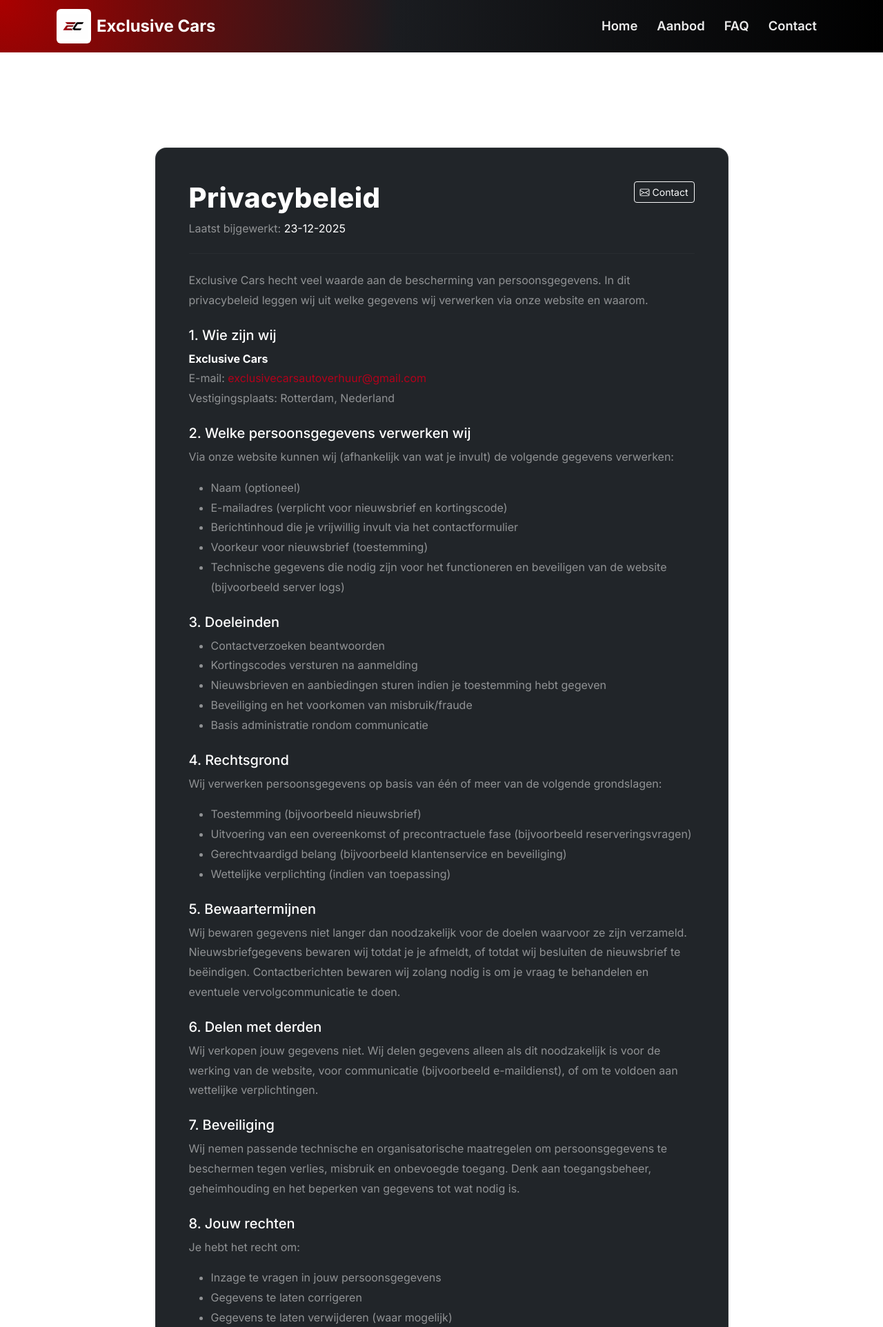
After one commit to hamza-1034556/Exclusive-Cars-Automotive, a Flask app: page /privacybeleid in a window 1280 px wide. The commit adds this page. Shown: the top 1924 px of the page at 69% size. Run offline with Flask 3, Linux system fonts and the light colour scheme.

Commit message:
email en fotos geupdate

```diff
--- a/app.py
+++ b/app.py
@@ -1,10 +1,9 @@
 from flask import Flask, render_template, request, redirect, url_for, flash
 import os
-import re
 import sqlite3
 import secrets
 import string
-from datetime import datetime
+from datetime import datetime, date
 import smtplib
 from email.message import EmailMessage
 from dotenv import load_dotenv
@@ -16,6 +15,7 @@
 app.secret_key = os.environ.get("SECRET_KEY", "dev-secret-key-change-in-production")
 
 DB_PATH = os.path.join(os.path.dirname(__file__), "exclusivecars.db")
+
 
 CARS = [
     {
@@ -32,10 +32,13 @@
         "zero_to_hundred": 4.6,
         "top_speed": 270,
         "images": [
-            "img/cars/golf-85-r-carbon/01.png",
-            "img/cars/golf-85-r-carbon/02.png",
-            "img/cars/golf-85-r-carbon/03.png",
-            "img/cars/golf-85-r-carbon/04.png",
+            "img/cars/golf-85-r-carbon/01.jpg",
+            "img/cars/golf-85-r-carbon/02.jpg",
+            "img/cars/golf-85-r-carbon/03.jpg",
+            "img/cars/golf-85-r-carbon/04.jpg",
+            "img/cars/golf-85-r-carbon/05.jpg",
+            "img/cars/golf-85-r-carbon/06.jpg",
+            "img/cars/golf-85-r-carbon/07.jpg",
         ],
         "description": (
             "Kracht, precisie en exclusiviteit komen samen in deze Black Edition.\n\n"
@@ -62,7 +65,9 @@
         "transmission": "Automaat",
         "zero_to_hundred": 3.2,
         "top_speed": 290,
-        "images": ["img/cars/audi-rs3-2025/01.png"],
+        "images": [
+            "img/cars/audi-rs3-2025/01.png",
+        ],
         "description": "De koning van de hyper hatch, een legendarisch blok met het beste geluid van 2026.",
     },
 ]
@@ -92,24 +97,18 @@
         conn.commit()
 
 
-def is_valid_email(email: str) -> bool:
-    if not email:
-        return False
-    return re.match(r"^[^@\s]+@[^@\s]+\.[^@\s]+$", email) is not None
-
-
 def generate_discount_code(prefix: str = "EC", length: int = 8) -> str:
     alphabet = string.ascii_uppercase + string.digits
     token = "".join(secrets.choice(alphabet) for _ in range(length))
     return f"{prefix}-{token}"
 
 
-def send_email(to_email: str, subject: str, body: str) -> bool:
+def send_email(to_email: str, subject: str, body_text: str, body_html: str | None = None) -> bool:
     """
-    Gmail SMTP.
+    Mailfunctie via Gmail SMTP.
     Vereist env vars:
-      EMAIL_USER=exclusivecarsautoverhuur@gmail.com
-      EMAIL_APP_PASSWORD=Google App Password (16 chars, zonder spaties)
+      EMAIL_USER
+      EMAIL_APP_PASSWORD (Gmail App Password)
     """
     email_user = os.environ.get("EMAIL_USER")
     email_pass = os.environ.get("EMAIL_APP_PASSWORD")
@@ -118,13 +117,17 @@
         return False
 
     msg = EmailMessage()
-    msg["From"] = email_user
+    msg["From"] = f"Exclusive Cars <{email_user}>"
     msg["To"] = to_email
     msg["Subject"] = subject
-    msg.set_content(body)
+
+    msg.set_content(body_text)
+
+    if body_html:
+        msg.add_alternative(body_html, subtype="html")
 
     try:
-        with smtplib.SMTP("smtp.gmail.com", 587) as smtp:
+        with smtplib.SMTP("smtp.gmail.com", 587, timeout=20) as smtp:
             smtp.ehlo()
             smtp.starttls()
             smtp.login(email_user, email_pass)
@@ -134,12 +137,28 @@
         return False
 
 
-def send_admin_email(subject: str, body: str) -> bool:
+def send_admin_email(subject: str, body_text: str, body_html: str | None = None) -> bool:
     email_user = os.environ.get("EMAIL_USER")
     mail_to = os.environ.get("MAIL_TO") or email_user
     if not mail_to:
         return False
-    return send_email(mail_to, subject, body)
+    return send_email(mail_to, subject, body_text, body_html)
+
+
+def looks_like_email(value: str) -> bool:
+    v = (value or "").strip()
+    return "@" in v and "." in v and " " not in v and len(v) <= 254
+
+
+def build_external_url(endpoint: str, **values) -> str:
+    """
+    Biedt een stabiele base URL als je BASE_URL in .env zet (aanrader zodra je live staat).
+    Anders valt terug op url_for(..., _external=True) op basis van de huidige request host.
+    """
+    base = (os.environ.get("BASE_URL") or "").strip().rstrip("/")
+    if base:
+        return base + url_for(endpoint, **values)
+    return url_for(endpoint, _external=True, **values)
 
 
 init_db()
@@ -169,6 +188,16 @@
     return render_template("faq.html")
 
 
+@app.route("/privacybeleid")
+def privacybeleid():
+    return render_template("privacybeleid.html", datum=date.today().strftime("%d-%m-%Y"))
+
+
+@app.route("/algemene-voorwaarden")
+def algemene_voorwaarden():
+    return render_template("algemene_voorwaarden.html", datum=date.today().strftime("%d-%m-%Y"))
+
+
 @app.route("/contact", methods=["GET", "POST"])
 def contact():
     if request.method == "POST":
@@ -177,52 +206,38 @@
         message = (request.form.get("message") or "").strip()
         wants_newsletter = 1 if request.form.get("newsletter") else 0
 
-        if not is_valid_email(email):
+        if not looks_like_email(email):
             flash("Vul alstublieft een geldig e-mailadres in.", "danger")
             return redirect(url_for("contact"))
 
-        now_str = datetime.now().strftime("%Y-%m-%d %H:%M:%S")
-
-        # Als checkbox uit staat, behandel dit als alleen een bericht (geen korting, geen DB insert)
-        if wants_newsletter == 0:
-            if message:
-                send_admin_email(
-                    subject=f"Nieuw bericht via contactformulier: {email}",
-                    body=(
-                        f"Naam: {name or '-'}\n"
-                        f"E-mail: {email}\n"
-                        f"Nieuwsbrief: nee\n\n"
-                        f"Bericht:\n{message}\n\n"
-                        f"Tijd: {now_str}\n"
-                    ),
-                )
-                flash("Bedankt. Je bericht is verzonden.", "success")
-            else:
-                flash("Vink de nieuwsbrief aan voor welkomskorting, of vul een bericht in.", "danger")
-            return redirect(url_for("contact"))
-
-        # Nieuwsbrief staat aan, dan is het welkomskorting eenmalig
         with get_db() as conn:
             existing = conn.execute(
-                "SELECT id, discount_code FROM newsletter_subscribers WHERE email = ?",
+                "SELECT id, discount_code, created_at FROM newsletter_subscribers WHERE email = ?",
                 (email,),
             ).fetchone()
 
             if existing:
-                # Bestaand: geen nieuwe korting, geen code opnieuw tonen
+                # Admin mail bij bericht, ook bij bestaande inschrijving
                 if message:
+                    admin_text = (
+                        "Nieuw bericht via contactformulier (bestaande inschrijving)\n\n"
+                        f"Naam: {name or '-'}\n"
+                        f"E-mail: {email}\n"
+                        f"Nieuwsbrief: {'ja' if wants_newsletter else 'nee'}\n"
+                        f"Kortingscode (bestaand): {existing['discount_code']}\n"
+                        f"Aangemeld op: {existing['created_at']}\n\n"
+                        f"Bericht:\n{message}\n\n"
+                        f"Tijd: {datetime.now().strftime('%Y-%m-%d %H:%M:%S')}\n"
+                    )
                     send_admin_email(
-                        subject=f"Nieuw bericht via contactformulier (bestaand): {email}",
-                        body=(
-                            f"Naam: {name or '-'}\n"
-                            f"E-mail: {email}\n"
-                            f"Nieuwsbrief: ja (al ingeschreven)\n\n"
-                            f"Bericht:\n{message}\n\n"
-                            f"Tijd: {now_str}\n"
-                        ),
+                        subject=f"Contactformulier (bestaand): {email}",
+                        body_text=admin_text,
                     )
 
-                flash("Dit e-mailadres is al ingeschreven. Welkomskorting is eenmalig.", "danger")
+                flash(
+                    f"Dit e-mailadres is al ingeschreven. Jouw kortingscode is: {existing['discount_code']}",
+                    "success",
+                )
                 return redirect(url_for("contact"))
 
             # Nieuwe inschrijving
@@ -234,47 +249,78 @@
                 INSERT INTO newsletter_subscribers (email, name, message, wants_newsletter, discount_code, created_at)
                 VALUES (?, ?, ?, ?, ?, ?)
                 """,
-                (email, name or None, message or None, 1, discount_code, created_at),
+                (
+                    email,
+                    name or None,
+                    message or None,
+                    wants_newsletter,
+                    discount_code,
+                    created_at,
+                ),
             )
             conn.commit()
 
-        # 1) Mail naar jou als er een bericht is ingevuld
+        # Admin mail als er een bericht is ingevuld
         if message:
+            admin_text = (
+                "Nieuw bericht via contactformulier\n\n"
+                f"Naam: {name or '-'}\n"
+                f"E-mail: {email}\n"
+                f"Nieuwsbrief: {'ja' if wants_newsletter else 'nee'}\n"
+                f"Kortingscode: {discount_code}\n\n"
+                f"Bericht:\n{message}\n\n"
+                f"Tijd: {datetime.now().strftime('%Y-%m-%d %H:%M:%S')}\n"
+            )
             send_admin_email(
-                subject=f"Nieuw bericht via contactformulier: {email}",
-                body=(
-                    f"Naam: {name or '-'}\n"
-                    f"E-mail: {email}\n"
-                    f"Nieuwsbrief: ja\n"
-                    f"Kortingscode: {discount_code}\n\n"
-                    f"Bericht:\n{message}\n\n"
-                    f"Tijd: {now_str}\n"
-                ),
+                subject=f"Nieuw contactformulier: {email}",
+                body_text=admin_text,
             )
 
-        # 2) Mail naar klant met kortingscode
-        mailed = send_email(
+        # Klant mail (HTML template als je die hebt)
+        created_at_human = datetime.now().strftime("%d-%m-%Y %H:%M")
+
+        # Let op: images via _external werken pas goed voor ontvangers als je site een publieke URL heeft.
+        hero_image_url = build_external_url("static", filename="img/cars/golf-85-r-carbon/01.png")
+        image_1_url = build_external_url("static", filename="img/cars/golf-85-r-carbon/02.png")
+        image_2_url = build_external_url("static", filename="img/cars/golf-85-r-carbon/03.png")
+        contact_url = build_external_url("contact")
+
+        html_body = None
+        try:
+            html_body = render_template(
+                "emails/discount_code.html",
+                name=(name or "daar"),
+                discount_code=discount_code,
+                created_at=created_at_human,
+                hero_image_url=hero_image_url,
+                image_1_url=image_1_url,
+                image_2_url=image_2_url,
+                contact_url=contact_url,
+            )
+        except Exception:
+            html_body = None
+
+        text_body = (
+            f"Hi {name or 'daar'},\n\n"
+            "Bedankt voor je aanmelding bij Exclusive Cars.\n"
+            f"Jouw kortingscode is: {discount_code}\n\n"
+            "Gebruik deze code bij je reservering.\n\n"
+            "Met vriendelijke groet,\n"
+            "Exclusive Cars\n"
+            "exclusivecarsautoverhuur@gmail.com\n"
+        )
+
+        send_email(
             to_email=email,
             subject="Exclusive Cars, jouw kortingscode (5%)",
-            body=(
-                f"Hi {name or 'daar'},\n\n"
-                f"Bedankt voor je aanmelding bij Exclusive Cars.\n"
-                f"Jouw kortingscode is: {discount_code}\n\n"
-                f"Gebruik deze code bij je reservering.\n\n"
-                f"Met vriendelijke groet,\n"
-                f"Exclusive Cars\n"
-                f"exclusivecarsautoverhuur@gmail.com\n"
-            ),
+            body_text=text_body,
+            body_html=html_body,
         )
 
-        if mailed:
-            flash("Bedankt. Je aanmelding is ontvangen, je kortingscode is naar je e-mail gestuurd.", "success")
-        else:
-            flash(
-                "Aanmelding opgeslagen. E-mail versturen is niet gelukt (controleer EMAIL_USER en EMAIL_APP_PASSWORD).",
-                "danger",
-            )
-
+        flash(
+            "Bedankt! We hebben je aanmelding ontvangen. Je kortingscode is naar je e-mail gestuurd.",
+            "success",
+        )
         return redirect(url_for("contact"))
 
     return render_template("contact.html")
--- a/templates/base.html
+++ b/templates/base.html
@@ -132,8 +132,8 @@
             <div class="footer-bottom">
                 <p>&copy; 2025 Exclusive Cars Automotive. Alle rechten voorbehouden.</p>
                 <ul class="footer-bottom-links">
-                    <li><a href="#">Privacybeleid</a></li>
-                    <li><a href="#">Algemene Voorwaarden</a></li>
+                    <li><a href="{{ url_for('privacybeleid') }}">Privacybeleid</a></li>
+                    <li><a href="{{ url_for('algemene_voorwaarden') }}">Algemene Voorwaarden</a></li>
                 </ul>
             </div>
         </div>
--- a/templates/home.html
+++ b/templates/home.html
@@ -7,7 +7,7 @@
 <section class="hero-section">
     <div class="container">
         <div class="row align-items-center">
-            <div class="col-lg-6">
+            <div class="col-lg-8">
                 <h1>Welkom bij <span class="text-accent">Exclusive Cars</span></h1>
                 <p class="mb-4">
                     Ontdek onze collectie exclusieve voertuigen. Van luxe sedans tot sportieve coupés en hatchbacks,
--- /dev/null
+++ b/templates/privacybeleid.html
@@ -0,0 +1,124 @@
+{% extends "base.html" %}
+
+{% block title %}Privacybeleid - Exclusive Cars{% endblock %}
+
+{% block content %}
+<section class="py-5" style="margin-top: 90px;">
+  <div class="container">
+    <div class="row justify-content-center">
+      <div class="col-lg-10 col-xl-9">
+        <div class="p-4 p-md-5 rounded-4 shadow-sm bg-dark text-white border" style="border-color: rgba(255,255,255,.08) !important;">
+          <div class="d-flex align-items-start justify-content-between gap-3 flex-wrap">
+            <div>
+              <h1 class="mb-2" style="font-weight: 800; letter-spacing: .5px;">Privacybeleid</h1>
+              <p class="text-white-50 mb-0">
+                Laatst bijgewerkt:
+                <span class="text-white">{{ datum }}</span>
+              </p>
+            </div>
+            <div class="text-end">
+              <a class="btn btn-outline-light btn-sm" href="{{ url_for('contact') }}">
+                <i class="bi bi-envelope"></i> Contact
+              </a>
+            </div>
+          </div>
+
+          <hr class="my-4" style="border-color: rgba(255,255,255,.12);">
+
+          <div class="text-white-50" style="line-height: 1.8;">
+            <p class="mb-4">
+              Exclusive Cars hecht veel waarde aan de bescherming van persoonsgegevens. In dit privacybeleid leggen wij uit
+              welke gegevens wij verwerken via onze website en waarom.
+            </p>
+
+            <h2 class="h5 text-white mt-4">1. Wie zijn wij</h2>
+            <p>
+              <strong class="text-white">Exclusive Cars</strong><br>
+              E-mail:
+              <a class="text-danger text-decoration-none" href="mailto:exclusivecarsautoverhuur@gmail.com">exclusivecarsautoverhuur@gmail.com</a><br>
+              Vestigingsplaats: Rotterdam, Nederland
+            </p>
+
+            <h2 class="h5 text-white mt-4">2. Welke persoonsgegevens verwerken wij</h2>
+            <p>Via onze website kunnen wij (afhankelijk van wat je invult) de volgende gegevens verwerken:</p>
+            <ul>
+              <li>Naam (optioneel)</li>
+              <li>E-mailadres (verplicht voor nieuwsbrief en kortingscode)</li>
+              <li>Berichtinhoud die je vrijwillig invult via het contactformulier</li>
+              <li>Voorkeur voor nieuwsbrief (toestemming)</li>
+              <li>Technische gegevens die nodig zijn voor het functioneren en beveiligen van de website (bijvoorbeeld server logs)</li>
+            </ul>
+
+            <h2 class="h5 text-white mt-4">3. Doeleinden</h2>
+            <ul>
+              <li>Contactverzoeken beantwoorden</li>
+              <li>Kortingscodes versturen na aanmelding</li>
+              <li>Nieuwsbrieven en aanbiedingen sturen indien je toestemming hebt gegeven</li>
+              <li>Beveiliging en het voorkomen van misbruik/fraude</li>
+              <li>Basis administratie rondom communicatie</li>
+            </ul>
+
+            <h2 class="h5 text-white mt-4">4. Rechtsgrond</h2>
+            <p>Wij verwerken persoonsgegevens op basis van één of meer van de volgende grondslagen:</p>
+            <ul>
+              <li>Toestemming (bijvoorbeeld nieuwsbrief)</li>
+              <li>Uitvoering van een overeenkomst of precontractuele fase (bijvoorbeeld reserveringsvragen)</li>
+              <li>Gerechtvaardigd belang (bijvoorbeeld klantenservice en beveiliging)</li>
+              <li>Wettelijke verplichting (indien van toepassing)</li>
+            </ul>
+
+            <h2 class="h5 text-white mt-4">5. Bewaartermijnen</h2>
+            <p>
+              Wij bewaren gegevens niet langer dan noodzakelijk voor de doelen waarvoor ze zijn verzameld.
+              Nieuwsbriefgegevens bewaren wij totdat je je afmeldt, of totdat wij besluiten de nieuwsbrief te beëindigen.
+              Contactberichten bewaren wij zolang nodig is om je vraag te behandelen en eventuele vervolgcommunicatie te doen.
+            </p>
+
+            <h2 class="h5 text-white mt-4">6. Delen met derden</h2>
+            <p>
+              Wij verkopen jouw gegevens niet. Wij delen gegevens alleen als dit noodzakelijk is voor de werking van de website,
+              voor communicatie (bijvoorbeeld e-maildienst), of om te voldoen aan wettelijke verplichtingen.
+            </p>
+
+            <h2 class="h5 text-white mt-4">7. Beveiliging</h2>
+            <p>
+              Wij nemen passende technische en organisatorische maatregelen om persoonsgegevens te beschermen tegen verlies,
+              misbruik en onbevoegde toegang. Denk aan toegangsbeheer, geheimhouding en het beperken van gegevens tot wat nodig is.
+            </p>
+
+            <h2 class="h5 text-white mt-4">8. Jouw rechten</h2>
+            <p>Je hebt het recht om:</p>
+            <ul>
+              <li>Inzage te vragen in jouw persoonsgegevens</li>
+              <li>Gegevens te laten corrigeren</li>
+              <li>Gegevens te laten verwijderen (waar mogelijk)</li>
+              <li>Toestemming in te trekken (bijvoorbeeld nieuwsbrief)</li>
+              <li>Bezwaar te maken tegen verwerking op basis van gerechtvaardigd belang</li>
+            </ul>
+            <p>
+              Je kunt een verzoek sturen naar:
+              <a class="text-danger text-decoration-none" href="mailto:exclusivecarsautoverhuur@gmail.com">exclusivecarsautoverhuur@gmail.com</a>
+            </p>
+
+            <h2 class="h5 text-white mt-4">9. Wijzigingen</h2>
+            <p class="mb-0">
+              Wij kunnen dit privacybeleid aanpassen. De meest actuele versie staat altijd op deze pagina.
+            </p>
+          </div>
+
+          <div class="mt-4 p-3 rounded-3" style="background: rgba(255,255,255,.04); border: 1px solid rgba(255,255,255,.08);">
+            <div class="d-flex align-items-start gap-2">
+              <i class="bi bi-shield-check text-danger" aria-hidden="true"></i>
+              <div class="text-white-50">
+                Vragen over privacy of een verzoek indienen? Mail ons via
+                <a class="text-danger text-decoration-none" href="mailto:exclusivecarsautoverhuur@gmail.com">exclusivecarsautoverhuur@gmail.com</a>.
+              </div>
+            </div>
+          </div>
+
+        </div>
+      </div>
+    </div>
+  </div>
+</section>
+{% endblock %}
```
Also changed, not shown: templates/algemene_voorwaarden.html (added, +115 -0 lines), templates/emails/discount_code.html (added, +118 -0 lines), static/img/cars/golf-85-r-carbon/01.jpg (added), static/img/cars/golf-85-r-carbon/01.png (deleted), static/img/cars/golf-85-r-carbon/02.jpg (added), static/img/cars/golf-85-r-carbon/02.png (deleted), static/img/cars/golf-85-r-carbon/03.jpg (added), static/img/cars/golf-85-r-carbon/03.png (deleted), static/img/cars/golf-85-r-carbon/04.jpg (added), static/img/cars/golf-85-r-carbon/04.png (deleted), static/img/cars/golf-85-r-carbon/05.jpg (added), static/img/cars/golf-85-r-carbon/06.jpg (added), 2 other files.
